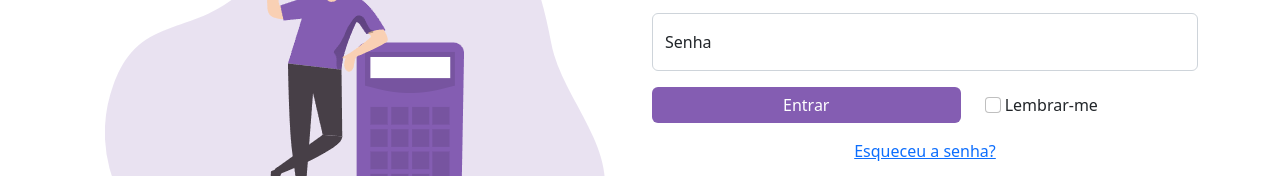
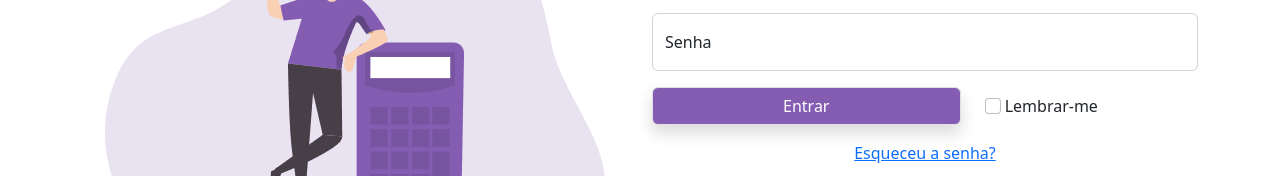
Before and after one commit to fbrunolimas/fintech, a plain HTML site: page index.html in a window 1280 px wide. Shown: the part 215-391 px from the top of the page. Drawn offline with nearby package versions, Linux system fonts and the light colour scheme.

Commit message:
Pequenos ajustes no Index.html

```diff
--- a/index.html
+++ b/index.html
@@ -22,11 +22,11 @@
 
       <div class="row">
 
-        <div class="col-6 d-flex flex-column justify-content-center align-items-center">
+        <div class="col-6 d-flex flex-column justify-content-center align-items-center flex-wrap">
           <img src="./assets/images/Calculator_Monochromatic.png">
         </div>
 
-        <div class="col-6">
+        <div class="col-6 flex-wrap">
           <h1 class="my-4 logo">fintech</h1>
           <form action="">
 
@@ -42,7 +42,7 @@
             <div class="my-3">
                     <div class="row">
                       <div class="col-7 d-grid">
-                        <button class="btn btn-primary mycolor">Entrar</button>
+                        <button class="btn btn-primary mycolor shadow border">Entrar</button>
                       </div>
                       <div class="col-5 my-auto">
                       <input class="form-check-input" type="checkbox" id="checkBox1" value="1">
```
